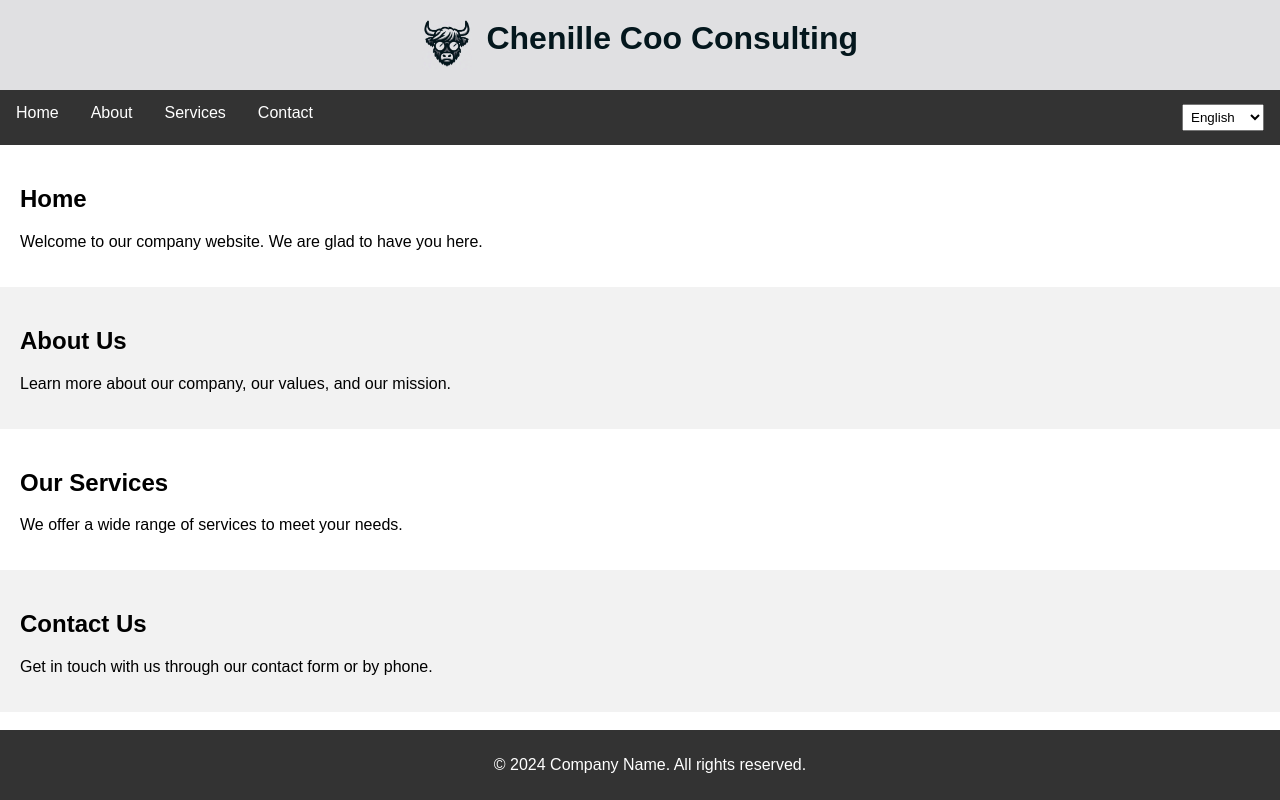
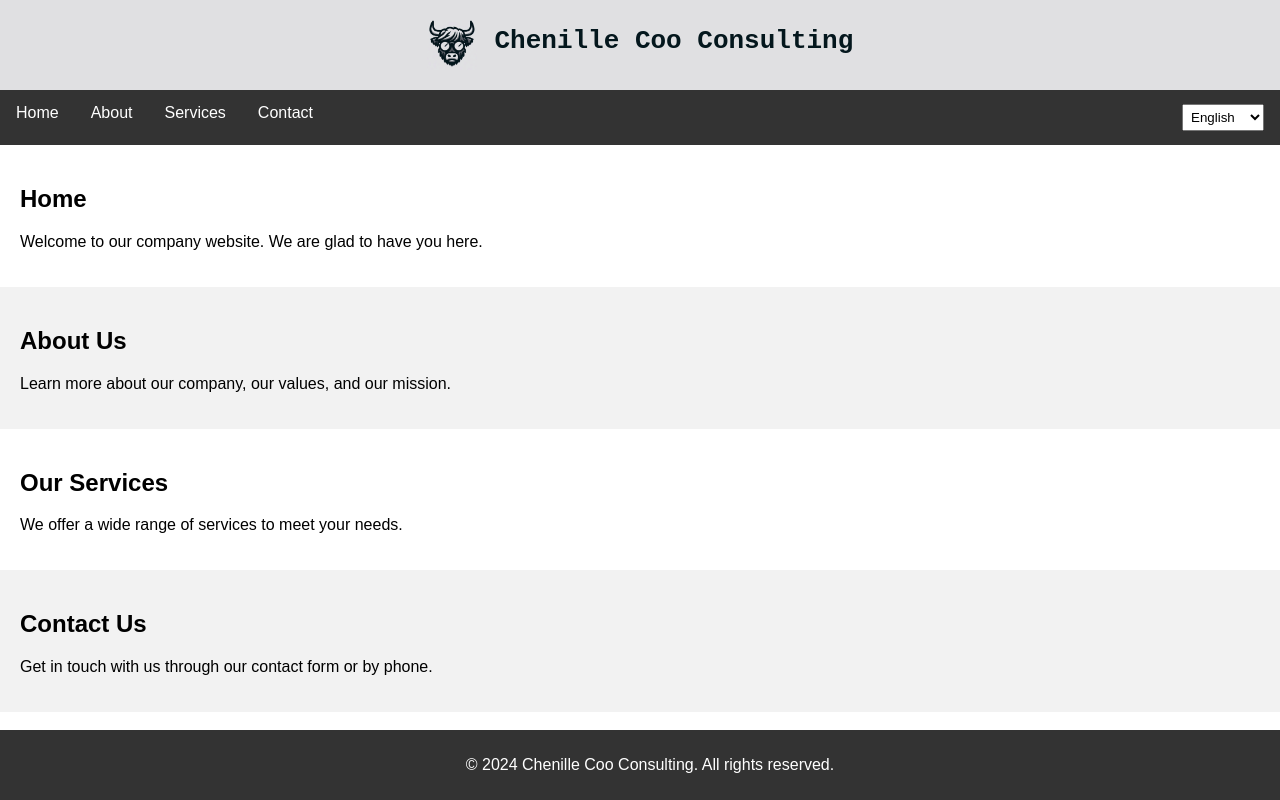
Before and after one commit to Chenille-Coo/Chenille-Coo, a plain HTML site: page index.html in a window 1280 px wide. Drawn offline with Linux system fonts and the light colour scheme.

Commit message:
update text

```diff
--- a/index.html
+++ b/index.html
@@ -13,6 +13,7 @@
         .banner {
             background-color: #E0E0E2;
             color: #04171D;
+            font-family: monospace;
             padding: 20px;
             text-align: center;
         }
@@ -102,7 +103,7 @@
     </div>
 
     <footer>
-        <p id="footer-content">&copy; 2024 Company Name. All rights reserved.</p>
+        <p id="footer-content">&copy; 2024 Chenille Coo Consulting. All rights reserved.</p>
     </footer>
 
     <script>
```
